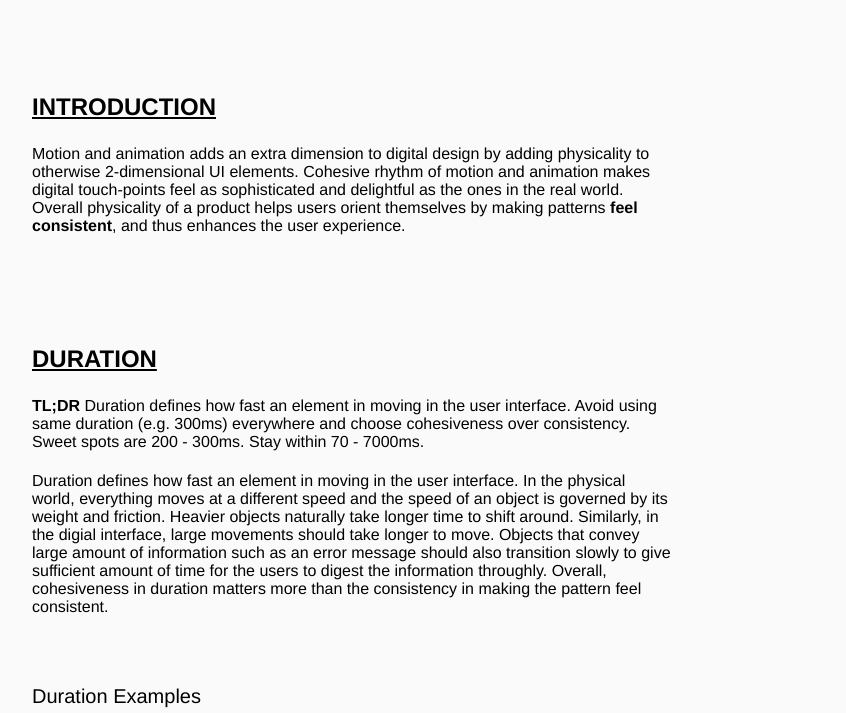
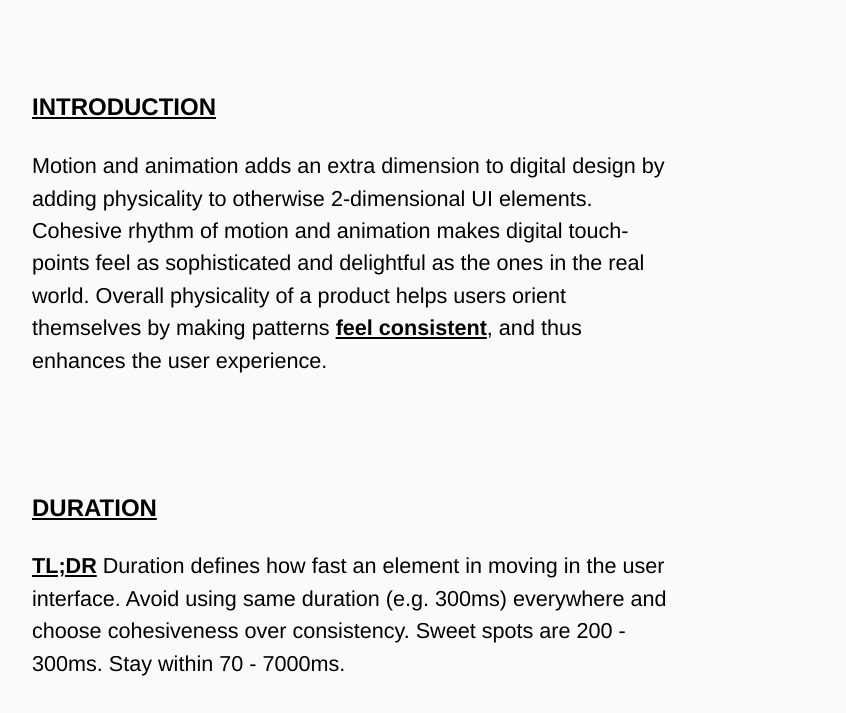
Before and after one commit to jackkim9/motion-guidelines, a plain HTML site: page index.html in a window 1280 px wide. Shown: the part 239-952 px from the top of the page, without its empty margins (24-870 px from the left). Drawn offline with nearby package versions, Linux system fonts and the light colour scheme.

Commit message:
style update

```diff
--- a/index.html
+++ b/index.html
@@ -19,13 +19,13 @@
     <!-- INTRODUCTION -->
     <div class="section introduction">
       <h3>Introduction</h3>
-      <h4>Motion and animation adds an extra dimension to digital design by adding physicality to otherwise 2-dimensional UI elements. Cohesive rhythm of motion and animation makes digital touch-points feel as sophisticated and delightful as the ones in the real world. Overall physicality of a product helps users orient themselves by making patterns <b>feel consistent</b>, and thus enhances the user experience.</h4>
+      <h4>Motion and animation adds an extra dimension to digital design by adding physicality to otherwise 2-dimensional UI elements. Cohesive rhythm of motion and animation makes digital touch-points feel as sophisticated and delightful as the ones in the real world. Overall physicality of a product helps users orient themselves by making patterns <span class="thick">feel consistent</span></b>, and thus enhances the user experience.</h4>
     </div>
 
     <!-- DURATION -->
     <div class="section duration">
       <h3>Duration</h3>
-      <h4><b>TL;DR</b> Duration defines how fast an element in moving in the user interface. Avoid using same duration (e.g. 300ms) everywhere and choose cohesiveness over consistency. Sweet spots are 200 - 300ms. Stay within 70 - 7000ms.</h4>
+      <h4><span class="thick">TL;DR</span> Duration defines how fast an element in moving in the user interface. Avoid using same duration (e.g. 300ms) everywhere and choose cohesiveness over consistency. Sweet spots are 200 - 300ms. Stay within 70 - 7000ms.</h4>
       <h4>Duration defines how fast an element in moving in the user interface. In the physical world, everything moves at a different speed and the speed of an object is governed by its weight and friction. Heavier objects naturally take longer time to shift around. Similarly, in the digial interface, large movements should take longer to move. Objects that convey large amount of information such as an error message should also transition slowly to give sufficient amount of time for the users to digest the information throughly. Overall, cohesiveness in duration matters more than the consistency in making the pattern feel consistent.</h4>
       <div class="subsection">
         <h6>Duration Examples</h6>
@@ -49,7 +49,7 @@
     <!-- EASING -->
     <div class="section easing">
       <h3>Easing</h3>
-      <h4><b>TL;DR</b> Easing defines how an object in motion accelerates over time. Carefully curated easings help defining characters to movements and adds fun in the interaction. (In reality, things rarely move linearly. Normal “ease" just doesn’t cut it.) Consider decelerating (ease-out) human to computer interactions and accelerating (ease-in) computer to human interactions.</h4>
+      <h4><span class="thick">TL;DR</span> Easing defines how an object in motion accelerates over time. Carefully curated easings help defining characters to movements and adds fun in the interaction. (In reality, things rarely move linearly. Normal “ease" just doesn’t cut it.) Consider decelerating (ease-out) human to computer interactions and accelerating (ease-in) computer to human interactions.</h4>
       <h4>Easing defines how an object in motion accelerates over time. In real world, how one enters a room often looks different from how it exits. Asymmetry of the entrance and exit makes brings the digital interaction close to the one in the real world. Users tend to prefer an element to decelerate when they are asking the computer to do something whereas when they are expecting an answer or reaction from it they prefer it to accelerate.</h4>
 <!--
       <h6>"<b>Decelerate</b> human interactions"</h6>
--- a/main.scss
+++ b/main.scss
@@ -88,7 +88,8 @@ h3 {
 
 h4 {
   font-weight: 400;
-  font-size: 1rem;
+  font-size: 1.35rem;
+  line-height: 1.5;
   max-width: 40rem;
 }
 
@@ -100,8 +101,14 @@ h5 {
 }
 
 h6 {
-  font-size: 1.25rem;
+  font-size: 1.35rem;
   font-weight: 100;
+}
+
+span.thick {
+  position:relative;
+  font-weight: 600;
+  text-decoration: underline;
 }
 
 .section {
```
Also changed, not shown: main.css, 1 other file.
